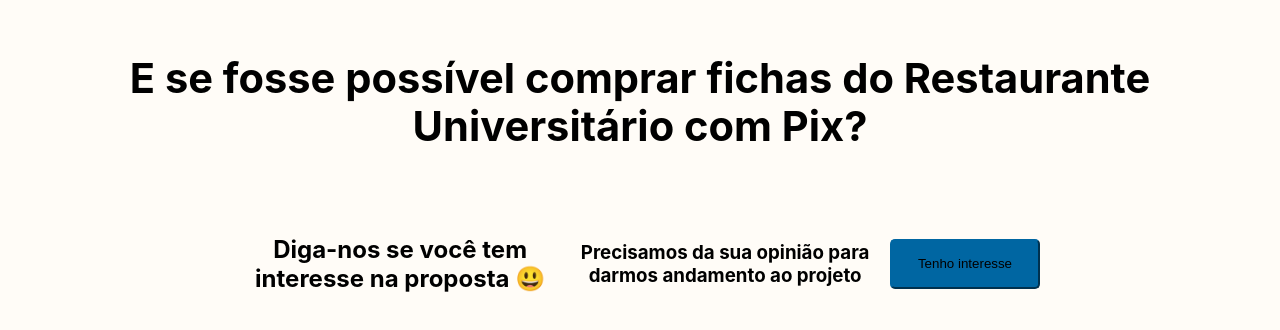
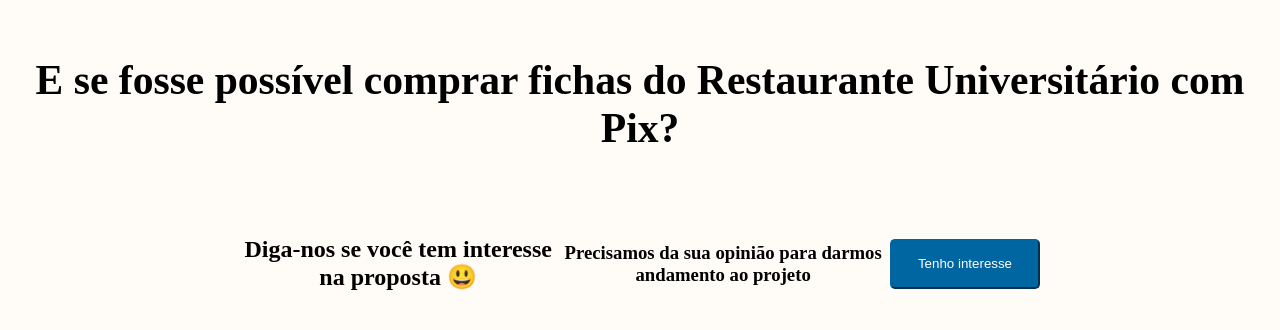
Before and after one commit to lucasmatosc/Ficha-Facil-App, a Next.js app: page / in a window 1280 px wide. Shown: the part 216-546 px from the top of the page. Built offline with nearby package versions, Linux system fonts and the light colour scheme.

Commit message:
ajuste vindo de outro repo

```diff
--- a/components/button.js
+++ b/components/button.js
@@ -3,7 +3,7 @@
 import { doc, updateDoc, increment } from "firebase/firestore"
 import  db  from "../firebaseConfig";
 
-export default function SeuComponente() {
+export default function SupportButton() {
     const [buttonText, setButtonText] = useState('Tenho interesse');
     const [buttonDisabled, setButtonDisabled] = useState(false);
 
@@ -27,7 +27,7 @@
         className={styles.button}
         onClick={handleButtonClick}
         style={{ backgroundColor: buttonDisabled ? "green" : '"#0066A2"',
-                color: buttonDisabled ? "black" : "black"
+                color: "white"
             }}
         disabled={buttonDisabled}
       >
--- a/components/styles.module.css
+++ b/components/styles.module.css
@@ -1,12 +1,11 @@
 .button{
-    background: #0066A2;
-  color: white;
+  background: #0066A2;
   border-style: outset;
   border-color: #0066A2;
   border-radius: 5px;
   height: 50px;
   width: 150px;
-  font: bold15px arial,sans-serif;
+  font: bold15px sans-serif;
   text-shadow: none;
 }
 
--- a/pages/index.js
+++ b/pages/index.js
@@ -7,15 +7,14 @@
 
   const [buttonText, setButtonText] = useState('Tenho interesse');
 
-  const changeButton = () => {
-    setButtonText('Obrigado pelo seu apoio!');
-  };
+    const changeButton = () => {
+      setButtonText('Obrigado pelo seu apoio!');
+    };
 
   return (
     <div className={styles.container}>
       <Head>
         <title>Ficha Fácil</title>
-        <link rel="icon" href="/favicon.ico" />
       </Head>
 
       <main>
--- a/styles/Home.module.css
+++ b/styles/Home.module.css
@@ -8,21 +8,11 @@
   background-color: rgb(255, 252, 247);
 }
 
-.title a {
-  color: #0070f3;
-  text-decoration: none;
-}
-
-.title a:hover,
-.title a:focus,
-.title a:active {
-  text-decoration: underline;
-}
-
 .title {
   margin: 0 0 1rem;
   line-height: 1.15;
   font-size: 2.6rem;
+  font-family: League Spartan;
 }
 
 .title {
@@ -44,7 +34,7 @@
   align-items: center;
   justify-content: center;
   text-align: center;
-
+  font-family: Sanchez;
   max-width: 800px;
   margin-top: 3rem;
 }
--- a/styles/global.css
+++ b/styles/global.css
@@ -14,6 +14,8 @@
     Fira Sans,
     Droid Sans,
     Helvetica Neue,
+    League Spartan,
+    Sanchez,
     sans-serif;
 }
 
```
